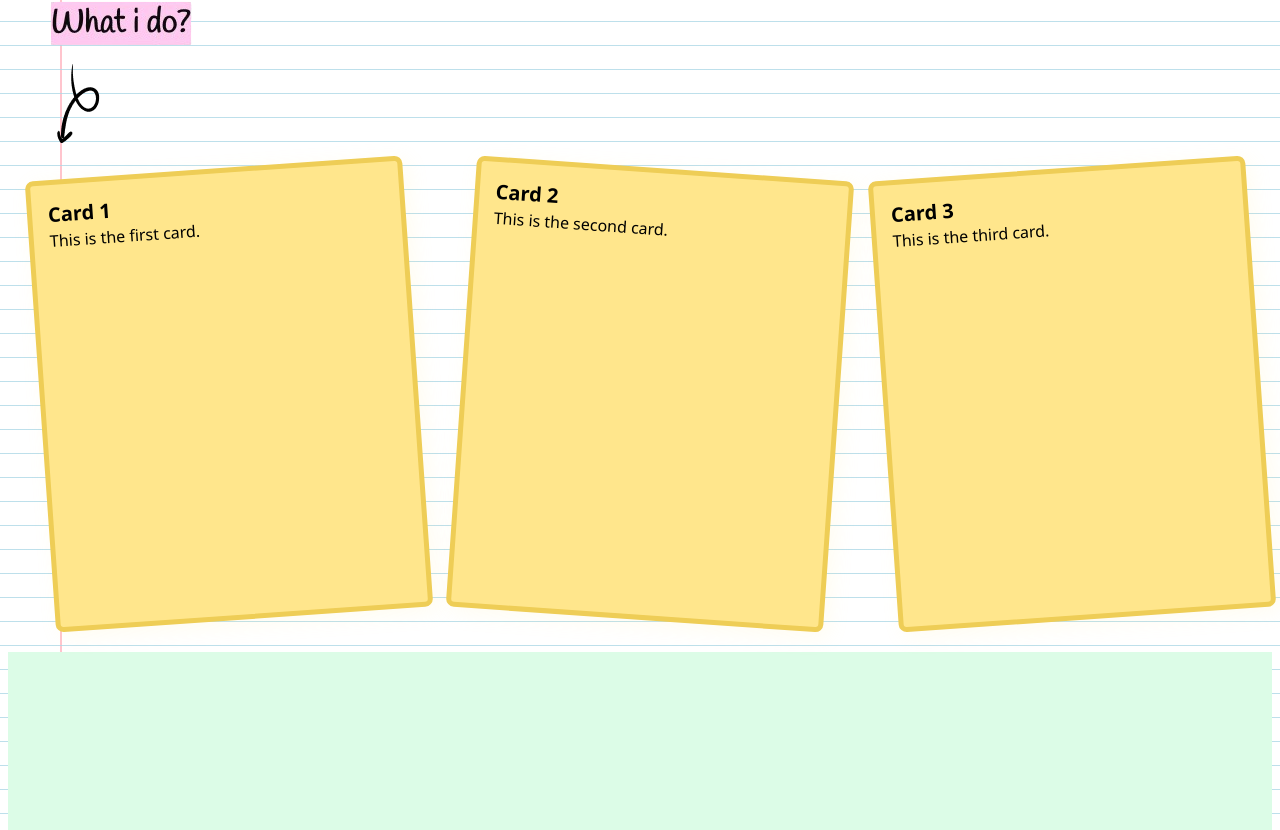
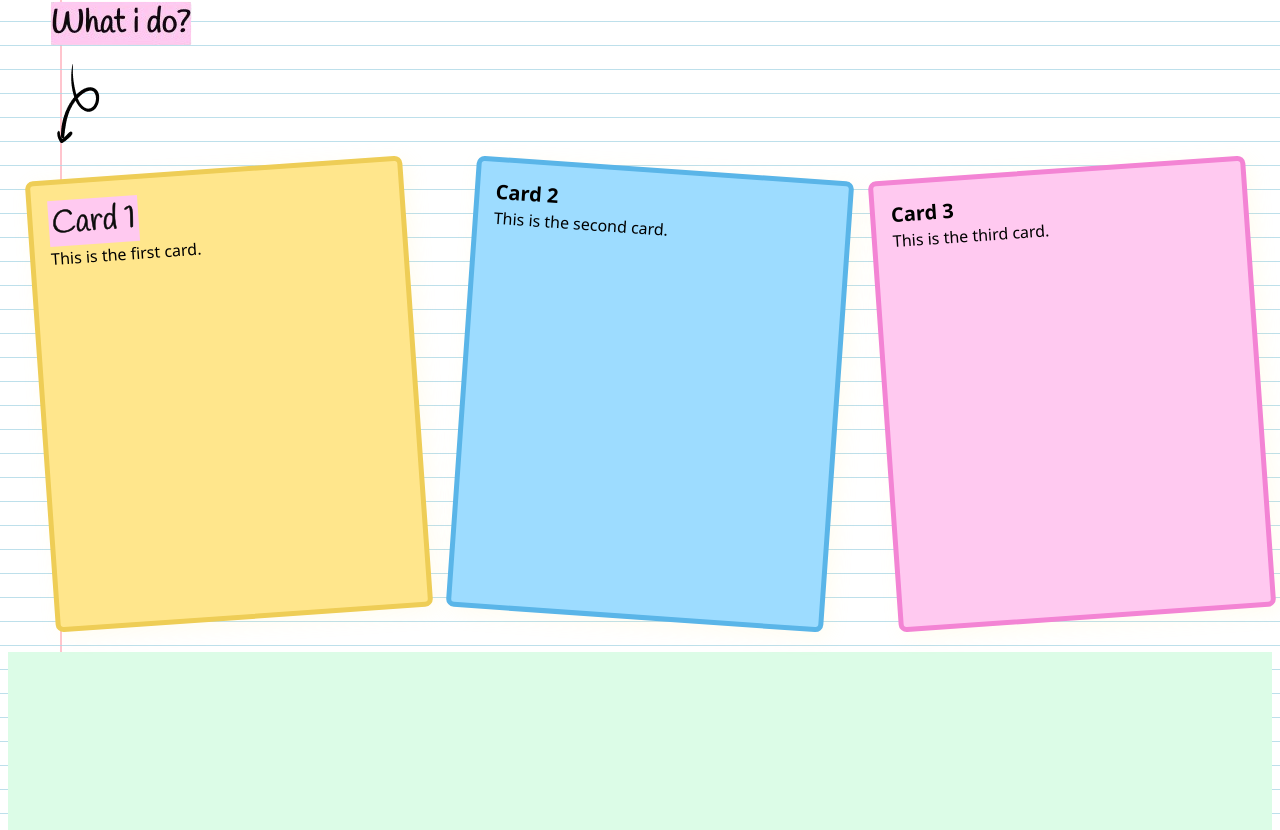
Before and after one commit to twalla13/nextjs-portfolio, a Next.js app: page / in a window 1280 px wide. Shown: the part 477-1307 px from the top of the page. Built offline with nearby package versions, Linux system fonts and the light colour scheme.

Commit message:
custom text for highlight content

```diff
--- a/src/app/components/AboutMeSection.tsx
+++ b/src/app/components/AboutMeSection.tsx
@@ -18,15 +18,15 @@ const AboutMeSection = () => (
               border: '5px solid #EECD56',
               boxShadow: '5px 5px 20px 0px rgba(255, 230, 140, 0.13)'
             }}>
-              <h3 className="text-xl font-bold">Card 1</h3>
+              <h3 className="custom-text ">Card 1</h3>
               <p>This is the first card.</p>
             </div>
           </div>
           <div className="relative flex-shrink-0 w-[377.67px] h-[452px] " style={{ transform: 'rotate(4deg)' }}>
             <div className="p-4 h-full" style={{
-              backgroundColor: '#FFE68C',
+              backgroundColor: '#9DDCFF',
               borderRadius: '8px',
-              border: '5px solid #EECD56',
+              border: '5px solid #5AB5E8',
               boxShadow: '5px 5px 20px 0px rgba(255, 230, 140, 0.13)'
             }}>
               <h3 className="text-xl font-bold">Card 2</h3>
@@ -35,9 +35,9 @@ const AboutMeSection = () => (
           </div>
           <div className="relative flex-shrink-0 w-[377.67px] h-[452px]" style={{ transform: 'rotate(-4deg)' }}>
             <div className="p-4 h-full" style={{
-              backgroundColor: '#FFE68C',
+              backgroundColor: '#FFC9F0',
               borderRadius: '8px',
-              border: '5px solid #EECD56',
+              border: '5px solid #F384D4',
               boxShadow: '5px 5px 20px 0px rgba(255, 230, 140, 0.13)'
             }}>
               <h3 className="text-xl font-bold">Card 3</h3>
--- a/src/app/globals.css
+++ b/src/app/globals.css
@@ -15,6 +15,23 @@
         background-position: 0 12px, 32px 0;
         /* position the horizontal and vertical lines */
     }
+    .custom-text {
+        color: #0C0C0C;
+        text-align: center;
+        -webkit-text-stroke-width: 0.5px;
+        -webkit-text-stroke-color: #0C0C0C;
+        font-family: 'Handlee', sans-serif;
+        /* Ensure the font is imported in your project */
+        font-size: 32px;
+        font-style: normal;
+        font-weight: 400;
+        line-height: normal;
+        background-color: #FFC9F0;
+        padding: 0.05em 0.1em;
+        /* Add padding to make the highlight more visually appealing */
+        display: inline-block;
+        /* Ensure the background color applies only to the text */
+    }
 
 @media (min-width: 1024px) {
 
```
